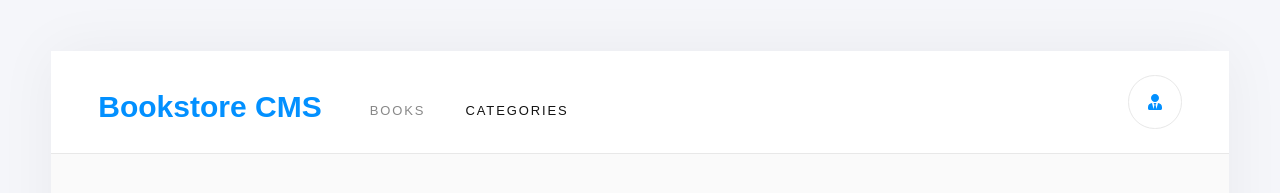
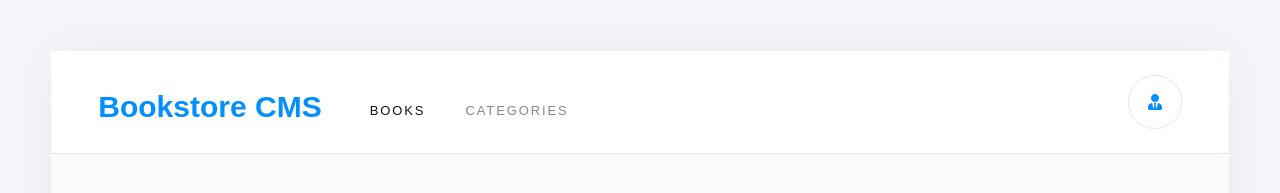
Before and after one commit to SSEKPIUS/Microverse-BookStore, a React (Create React App) app: page /books in a window 1280 px wide. Shown: the top 193 px of the page. Built offline with nearby package versions, Linux system fonts and the light colour scheme.

Commit message:
nav link

```diff
--- a/src/components/Book.js
+++ b/src/components/Book.js
@@ -49,6 +49,6 @@ const Book = ({ book }) => {
   );
 };
 Book.propTypes = {
-  book: PropTypes.string.isRequired,
+  book: PropTypes.object.isRequired,
 };
 export default Book;
--- a/src/components/Nav.js
+++ b/src/components/Nav.js
@@ -1,31 +1,37 @@
 import React from 'react';
-import { NavLink } from 'react-router-dom';
+import { NavLink, useLocation } from 'react-router-dom';
 import { FaUserTie } from 'react-icons/fa';
 
 const Navbar = () => {
+  const location = useLocation();
   const links = [
     {
       id: 1,
       path: '/books',
       text: 'Books',
-      active: false,
     },
     {
       id: 2,
       path: '/categories',
       text: 'Categories',
-      active: true,
     },
   ];
+  const updateLink = (index) => {
+    links[index] = { ...links[index], active: true };
+  };
   return (
     <nav>
       <span className="nav-brand">
         Bookstore CMS
       </span>
       <ul className="nav-links">
-        {links.map((link) => (
+        {links.map((link, index) => (
           <li key={link.id}>
-            <NavLink to={link.path} className={`nav-link ${link.active ? 'active-link' : ''}`}>
+            <NavLink
+              to={link.path}
+              className={`nav-link ${location.pathname === link.path ? 'active-link' : ''}`}
+              onClick={updateLink(index)}
+            >
               {link.text}
             </NavLink>
           </li>
```
Also changed, not shown: .eslintrc.json.
